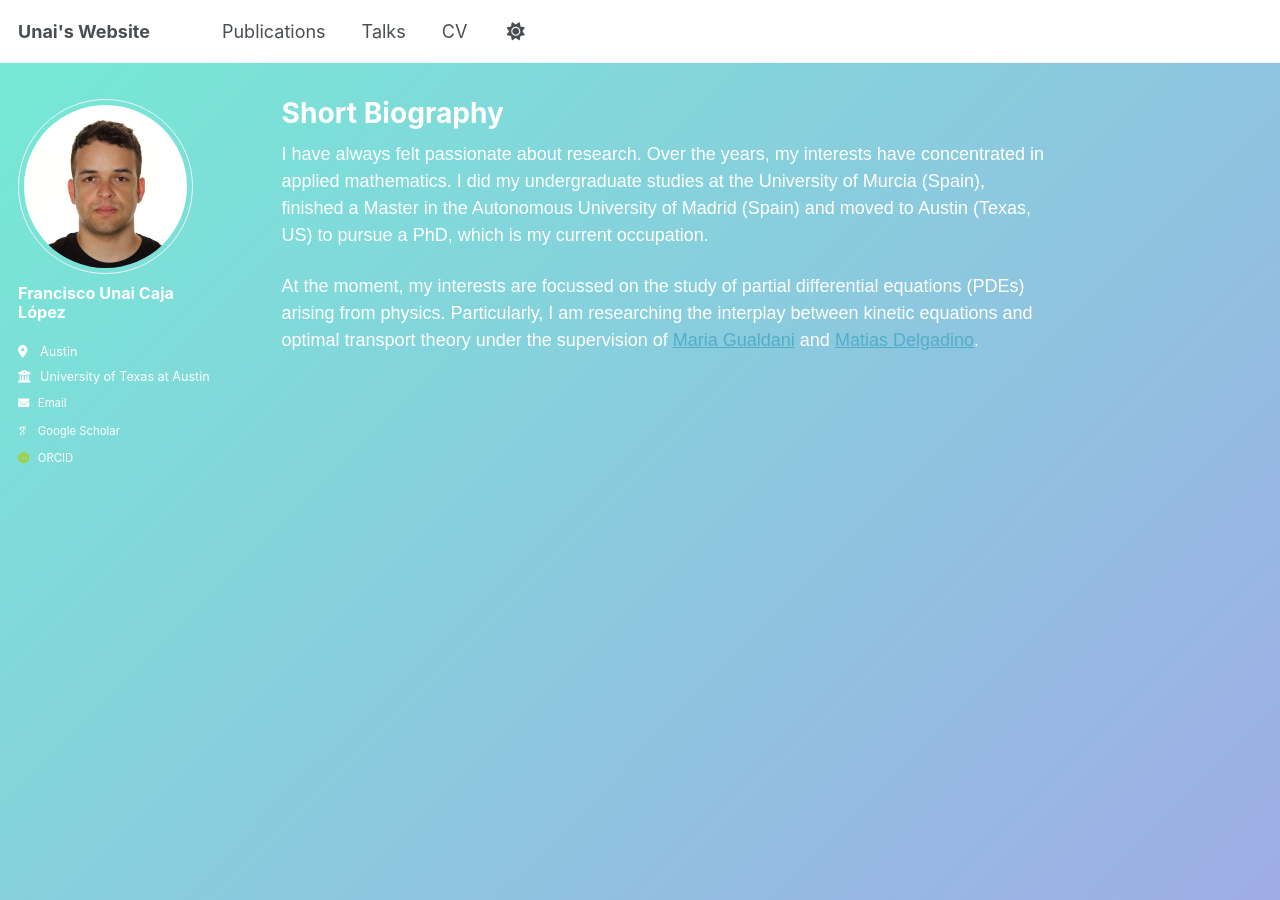
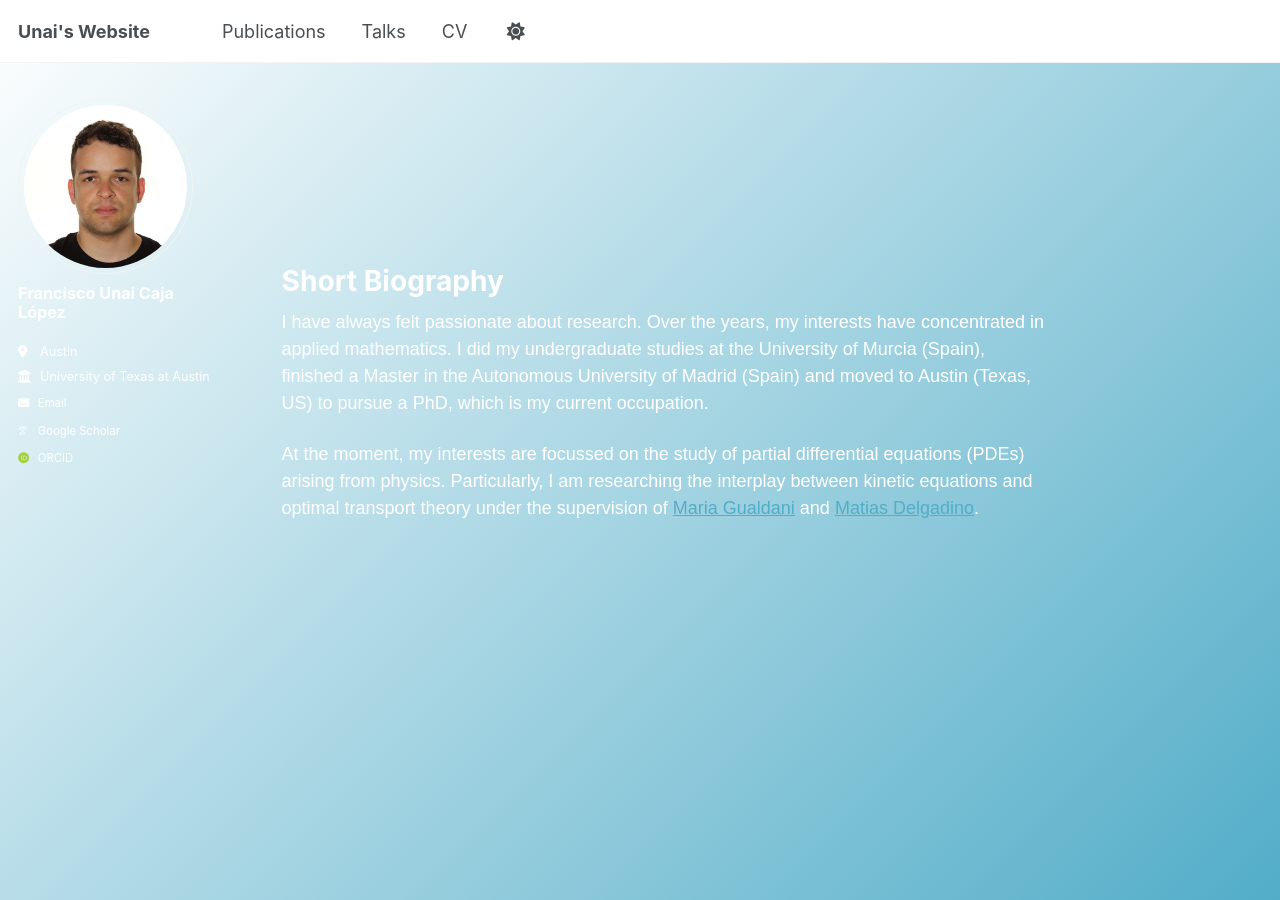
Before and after one commit to UnaiCaja/UnaiCaja.github.io, a Jekyll site: the page built from _pages/about.md, in a window 1280 px wide and 900 px high. Built offline with Jekyll 4.4.1, drawn with Linux system fonts in a browser that asks for light colours; some web fonts are replaced.

Commit message:
Update default.html

```diff
--- a/_layouts/default.html
+++ b/_layouts/default.html
@@ -15,7 +15,7 @@
           body {
                   height: 100vh;
                   margin: 0;
-                  background: linear-gradient(135deg, #74ebd5, #9face6); // soft blue-to-purple gradient
+                  background: linear-gradient(135deg, var(--global-bg-color), var(--global-link-color));
                   display: flex;
                   justify-content: center;
                   align-items: center;
```
